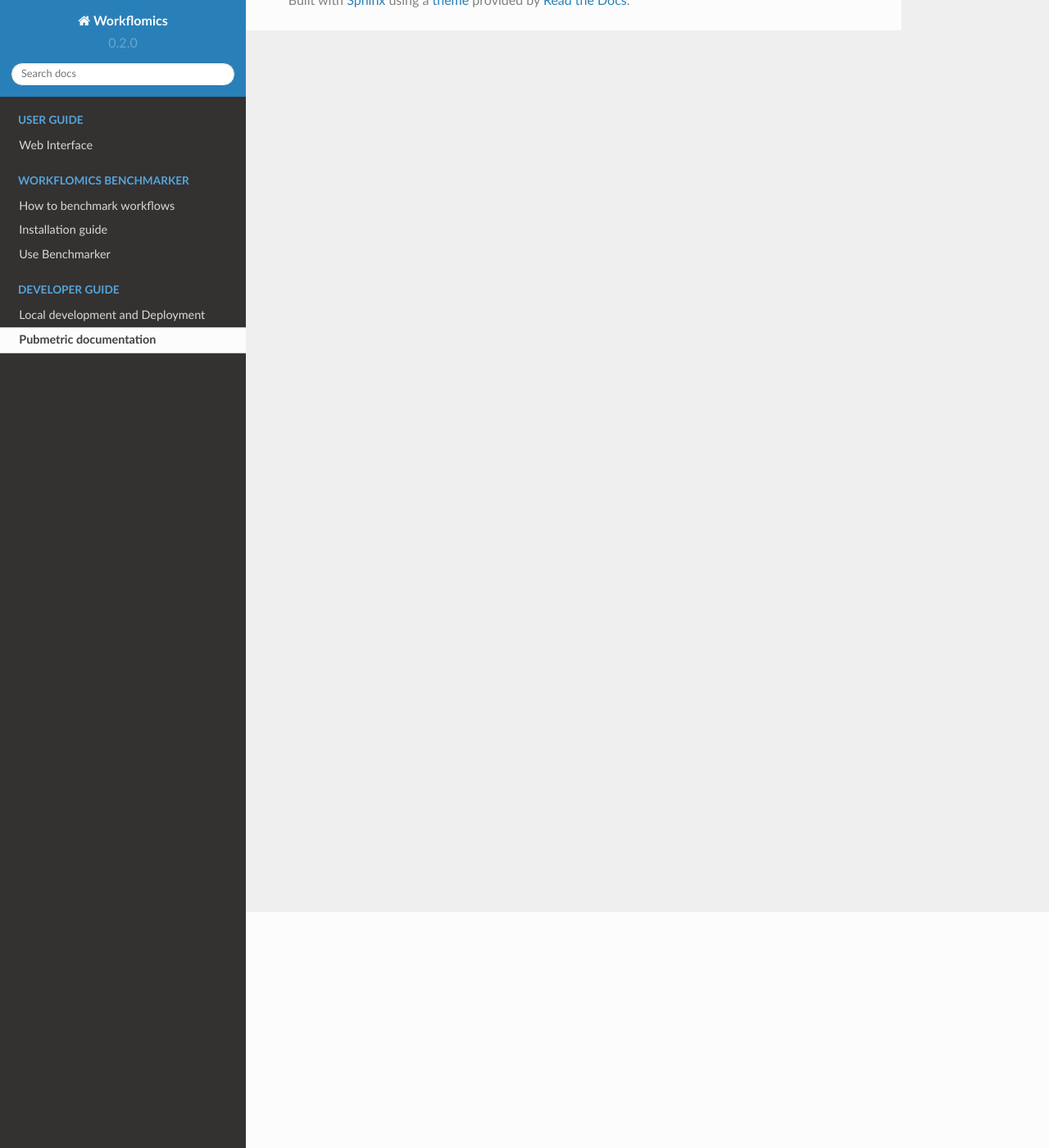
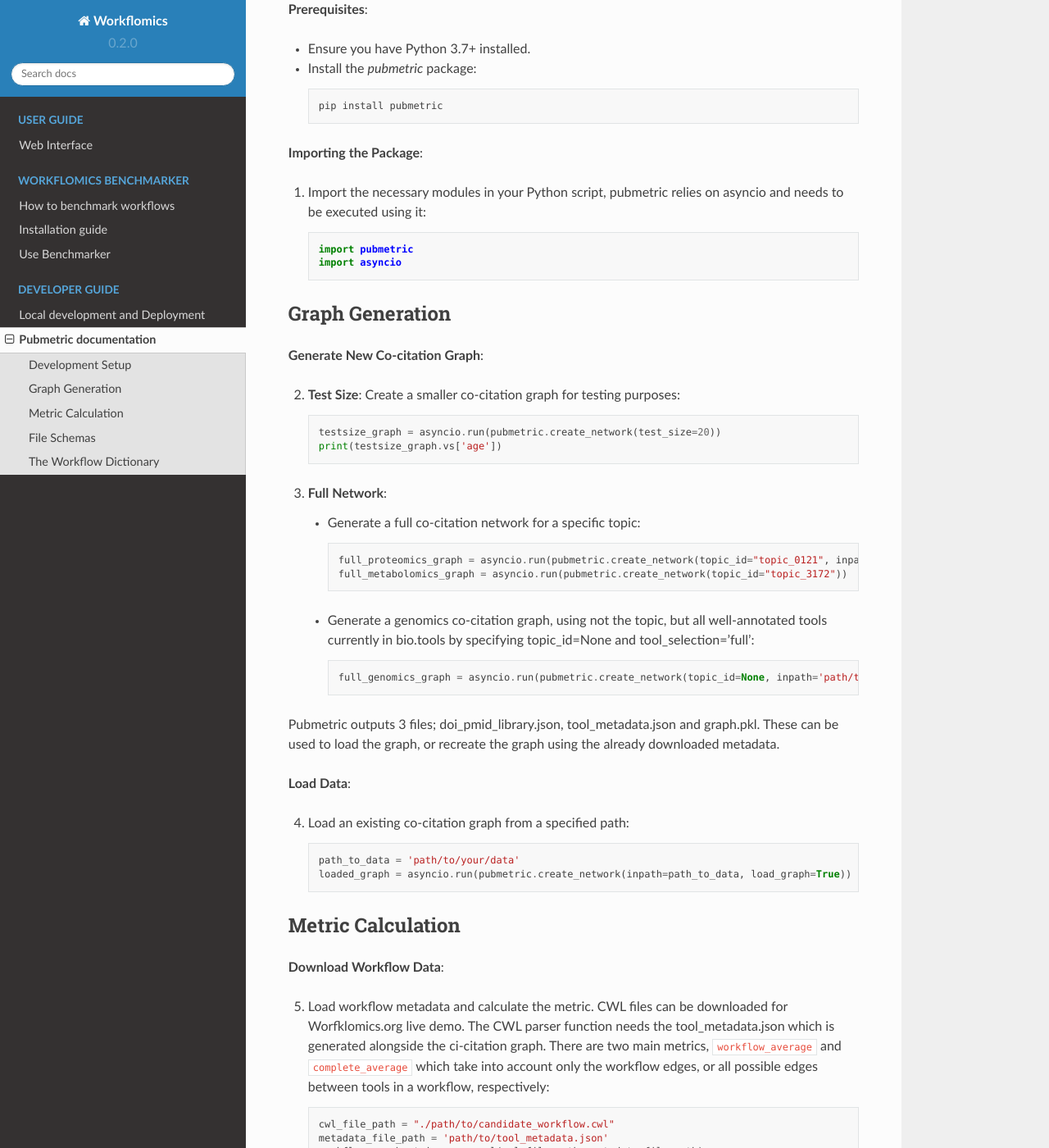
Before and after one commit to Workflomics/workflomics-readthedocs, a Sphinx documentation site: the page built from docs/source/basics/pubmetric.rst, in a window 1280 px wide and 1400 px high, scrolled down 288 px. Shown: the whole window at 82% size. Built offline with Sphinx 7.4.7 and the Read the Docs theme 2.0.0, drawn with Linux system fonts in a browser that asks for light colours; some of the changed text lies outside the part shown.

Commit message:
pubmetric documentation draft

```diff
--- a/docs/source/basics/pubmetric.rst
+++ b/docs/source/basics/pubmetric.rst
@@ -1,2 +1,152 @@
 Pubmetric documentation
 #######################
+
+This guide provides instructions for setting up and using the `pubmetric` package, including generating graphs and calculating metrics.
+
+Development Setup
+*****************
+
+**Prerequisites**:
+
+- Ensure you have Python 3.7+ installed.
+- Install the `pubmetric` package:
+
+  .. code-block:: bash
+
+     pip install pubmetric
+
+**Importing the Package**:
+
+1. Import the necessary modules in your Python script, pubmetric relies on asyncio and needs to be executed using it:
+
+   .. code-block:: python
+
+      import pubmetric
+      import asyncio
+
+Graph Generation
+*****************
+
+**Generate New Co-citation Graph**:
+
+2. **Test Size**: Create a smaller co-citation graph for testing purposes:
+
+   .. code-block:: python
+
+      testsize_graph = asyncio.run(pubmetric.create_network(test_size=20))
+      print(testsize_graph.vs['age'])
+
+3. **Full Network**:
+
+   - Generate a full co-citation network for a specific topic:
+
+     .. code-block:: python
+
+        full_proteomics_graph = asyncio.run(pubmetric.create_network(topic_id="topic_0121", inpath="path/to/data"))
+        full_metabolomics_graph = asyncio.run(pubmetric.create_network(topic_id="topic_3172"))
+
+   - Generate a genomics co-citation graph, using not the topic, but all well-annotated tools currently in bio.tools by specifying topic_id=None and tool_selection='full':
+
+     .. code-block:: python
+
+        full_genomics_graph = asyncio.run(pubmetric.create_network(topic_id=None, inpath='path/to/data', tool_selection='full'))
+
+Pubmetric outputs 3 files; doi_pmid_library.json, tool_metadata.json and graph.pkl. These can be used to load the graph, or recreate the graph using the already downloaded metadata.
+
+**Load Data**:
+
+4. Load an existing co-citation graph from a specified path:
+
+   .. code-block:: python
+
+      path_to_data = 'path/to/your/data'
+      loaded_graph = asyncio.run(pubmetric.create_network(inpath=path_to_data, load_graph=True))
+
+Metric Calculation
+******************
+
+**Download Workflow Data**:
+
+5. Load workflow metadata and calculate the metric. CWL files can be downloaded for Worfklomics.org live demo.
+   The CWL parser function needs the tool_metadata.json which is generated alongside the ci-citation graph.
+   There are two main metrics, ``workflow_average`` and ``complete_average`` which take into account only the workflow
+   edges, or all possible edges between tools in a workflow, respectively:
+
+   .. code-block:: python
+
+      cwl_file_path = "./path/to/candidate_workflow.cwl"
+      metadata_file_path = 'path/to/tool_metadata.json'
+      workflow = pubmetric.parse_cwl(cwl_file_path, metadata_file_path)
+      metric_score = pubmetric.workflow_average(loaded_graph, workflow)
+
+File Schemas
+************
+
+The package expects some specific schemas for certain files
+
+
+**The Metadata File:**
+
+6. The metadata file holds the metadata also contained within the graph, with some additional global statistics on the data download.
+It can be used to regenerate a graph containing the tools in the file. By specifying inpath="./path/to/directory" containg the metadata file.
+
+.. code-block:: json
+
+   {
+      "creationDate": "<string>",
+      "topic": "<string>",
+      "totalNrTools": <integer>,
+      "biotoolsWOpmid": <integer>,
+      "pmidFromDoi": <integer>,
+      "tools": [
+         {
+            "name": "<string>",
+            "doi": "<string or null>",
+            "topics": ["<string>", ...],
+            "nrPublications": <integer>,
+            "allPublications": ["<string>", ...],
+            "pubDate": <integer>,
+            "pmid": "<string>",
+            "nrCitations": <integer>
+         }
+      ]
+   }
+
+
+
+The Workflow Dictionary
+***********************
+
+The workflow dictionary should follow the following schema:
+
+.. code-block:: json
+
+   {
+       "edges": [
+           [
+               "<string>",
+               "<string>"
+           ],
+           [
+               "<string>",
+               "<string>"
+           ]
+           ...
+       ],
+       "steps": {
+           "<string>": "<string>",
+           "<string>": "<string>"
+           ...
+       },
+       "pmid_edges": [
+           [
+               "<string>",
+               "<string>"
+           ],
+           [
+               "<string>",
+               "<string>"
+           ]
+           ...
+       ]
+   }
```
